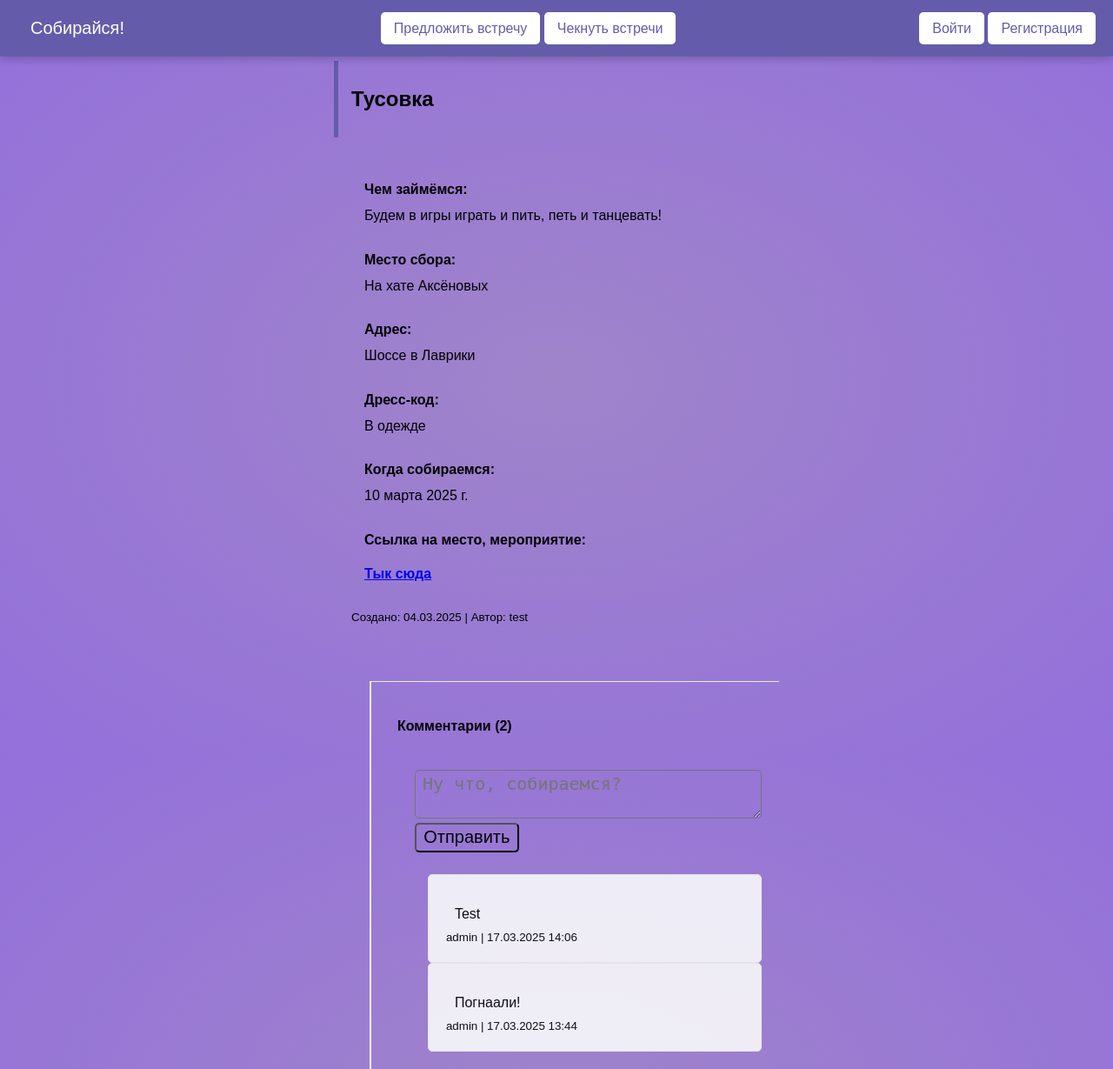
After one commit to Dim-Aks/Get_ready, a Django app: page /check/1/ in a window 1280 px wide. The commit adds this page. Shown: the whole page at 87% size. Run offline with Django 5.2, Linux system fonts and the light colour scheme; data comes from the database, SQL or seed files in the repository.

Commit message:
view detail meeting

```diff
--- a/get_ready/meetings/forms.py
+++ b/get_ready/meetings/forms.py
@@ -1,5 +1,7 @@
 from django.forms import ModelForm, DateInput, Textarea, TextInput
-from .models import Meeting
+from .models import Meeting, Comment
+from django import forms
+
 
 class MeetingForm(ModelForm):
     class Meta:
@@ -36,3 +38,15 @@ class MeetingForm(ModelForm):
                 'placeholder': 'Ну хотя бы пару дней на сборы, ну'
             }),
         }
+
+class CommentForm(forms.ModelForm):
+    class Meta:
+        model = Comment
+        fields = ('text',)
+        widgets = {
+            'text': forms.Textarea(attrs={
+                'class': 'form-control',
+                'rows': 2,
+                'placeholder': 'Ну что, собираемся?'
+            })
+        }
--- a/get_ready/meetings/models.py
+++ b/get_ready/meetings/models.py
@@ -2,7 +2,7 @@ from django.db import models
 from django.contrib.auth.models import User
 
 class Meeting(models.Model):
-    user = models.ForeignKey(User, on_delete=models.SET_NULL, null=True, blank=True)
+    author = models.ForeignKey(User, on_delete=models.SET_NULL, null=True, blank=True)
     reason_to_meet = models.CharField('Повод для встречи', max_length=150)
     meeting_place = models.CharField('Место сбора' ,max_length=255)
     address = models.CharField('Адрес', max_length=150)
@@ -14,3 +14,10 @@ class Meeting(models.Model):
 
     def __str__(self):
         return self.reason_to_meet
+
+
+class Comment(models.Model):
+    meeting = models.ForeignKey(Meeting, on_delete=models.CASCADE, related_name='comments')
+    author = models.ForeignKey(User, on_delete=models.CASCADE)
+    text = models.TextField("Комментарий")
+    created_date = models.DateTimeField("Дата создания", auto_now_add=True)
--- a/get_ready/meetings/static/meetings/css/style.css
+++ b/get_ready/meetings/static/meetings/css/style.css
@@ -70,7 +70,7 @@ body {
     align-items: center;
 }
 
-/* Контейнер для формы и заголовка */
+/* Контейнер для формы */
 .form-container {
     text-align: center;
     width: 100%;
@@ -122,3 +122,150 @@ button {
 button:hover {
     background-color: #BFACE0;
 }
+
+/* Основной контейнер событий */
+.events-container {
+    margin-left: 30%;  /* Сдвигаем весь блок влево */
+    margin-top: 70px; /* Отступ сверху, чтобы контент не загораживался шапкой */
+    max-width: 40%;   /* Уменьшаем максимальную ширину */
+}
+
+/* карточка встречи */
+.meeting-card {
+    margin-top: 70px; /* Отступ сверху, чтобы контент не загораживался шапкой */
+    margin: 10px 0;
+    transition: transform 0.3s ease, box-shadow 0.3s ease;
+    border-radius: 8px;
+    overflow: hidden;
+}
+
+/* Внутреннее содержимое карточки */
+.card-content {
+    padding: 10px 25px 10px 15px;  /* отступы */
+}
+
+/* Заголовок и текст */
+.card-title {
+    margin-left: 10px;
+}
+
+/* overflow */
+.detail-container {
+    height: 100vh;
+    display: flex;
+    flex-direction: column;
+}
+
+.main-content {
+    flex: 1;
+    overflow-y: auto;
+    padding-bottom: 20px;
+}
+
+/* Исправление отступов */
+.meeting-details {
+    margin: 0px 0;
+}
+
+.meeting-details h5 {
+    margin-bottom: 5px;  /* Уменьшаем отступ под заголовками */
+    font-size: 1.1rem;
+}
+
+.meeting-details p {
+    margin-bottom: 0px;
+    line-height: 0;
+}
+
+.card-text {
+    padding-left: 10px;
+    margin-bottom: 0.5rem;
+}
+
+.card-body {
+    padding: 1.25rem;  /* Стандартный padding вместо 20px */
+}
+
+/* Полоса прокрутки */
+::-webkit-scrollbar {
+    width: 8px;
+}
+
+::-webkit-scrollbar-track {
+    background: #f1f1f1;
+    border-radius: 4px;
+}
+
+::-webkit-scrollbar-thumb {
+    background: #888;
+    border-radius: 4px;
+}
+
+::-webkit-scrollbar-thumb:hover {
+    background: #555;
+}
+
+/* Анимация карточек */
+.meeting-card {
+    transform-origin: left center;
+}
+
+/* карточки при наведении увеличиваются */
+.meeting-card:hover {
+    transform: scale(1.02) translateX(10px);
+    box-shadow: 0 4px 15px rgba(0,0,0,0.1);
+    cursor: pointer;
+}
+
+/* Текст внутри карточек */
+.card-link {
+    text-decoration: none;
+    color: inherit;
+}
+
+/* Блок комментариев */
+.comments-section {
+    margin-left: 8%;  /* Сдвигаем комментарии вправо */
+    border-left: 2px solid #eee;
+    padding-left: 30px;
+    margin-top: 25px;
+    padding-top: 20px;
+    border-top: 1px solid #eee;
+}
+
+.comment-card {
+    transition: all 0.3s ease; /* Плавное появление комментариев */
+    opacity: 0.9;
+    margin-left: 15px;
+    background-color: #f8f9fa;
+    border-radius: 5px;
+    border: 1px solid #eee;
+}
+
+.comment-card:hover {
+    opacity: 1;
+    transform: translateX(5px);
+}
+
+/* Фикс для формы комментариев */
+.comment-form {
+    margin-bottom: 25px;
+}
+
+/* Адаптация для мобильных */
+@media (max-width: 768px) {
+    .events-container {
+        margin-left: 3%;
+        max-width: 97%;
+    }
+
+    .comments-section {
+        margin-left: 0;
+        padding-left: 15px;
+        border-left: none;
+    }
+
+    .card-content {
+        padding: 15px;
+    }
+}
--- /dev/null
+++ b/get_ready/meetings/templates/meetings/meeting_detail.html
@@ -0,0 +1,84 @@
+{% extends 'base.html' %}
+
+{% block content %}
+<div class="container-fluid events-container">
+    <div class="main-content">
+    <!-- Детали встречи -->
+    <div class="card mb-3">
+        <div class="card-header" style="border-left: 5px solid {{ 'rgb(100, 92, 170)' }}">
+            <div class="card-content">
+            <h2 class="mb-3">{{ meeting.reason_to_meet }}</h2>
+            </div>
+        </div>
+        <div class="card-body">
+            <div class="row meeting-details">
+                <div class="col-md-6 card-content">
+                    <h4>Чем займёмся:</h4>
+                    <p class="text-justify">{{ meeting.what_to_do }}</p>
+                </div>
+                <div class="col-md-6 card-content">
+                    <h4>Место сбора:</h4>
+                    <p class="text-justify">{{ meeting.meeting_place }}</p>
+                </div>
+                <div class="col-md-6 card-content">
+                    <h4>Адрес:</h4>
+                    <p class="text-justify">{{ meeting.address }}</p>
+                </div>
+                <div class="col-md-6 card-content">
+                    <h4>Дресс-код:</h4>
+                    <p class="text-justify">{{ meeting.dress_code}}</p>
+                </div>
+                <div class="col-md-6 card-content">
+                    <h4>Когда собираемся:</h4>
+                    <p class="text-justify">{{ meeting.date_meeting}}</p>
+                </div>
+                {% if meeting.link %}
+                <div class="col-md-6 card-content">
+                    <h4>Ссылка на место, мероприятие:</h4>
+                    <h4><a href="{{ meeting.link }}">Тык сюда</a></h4>
+                </div>
+                {% endif %}
+            </div>
+            <div class="mt-3">
+                <small class="text-muted">
+                    Создано: {{ meeting.date_create|date:"d.m.Y" }} |
+                    Автор: {{ meeting.author.username }}
+                </small>
+            </div>
+        </div>
+    </div>
+</div>
+
+    <!-- Комментарии -->
+    <div class="comments-section">
+        <div class="card">
+            <div class="card-header">
+                <h4 class="mb-2">Комментарии ({{ comments.count }})</h4>
+            </div>
+            <div class="card-body">
+                <form method="post" class="comment-form">
+                    {% csrf_token %}
+                    {{ form.text }}
+                    <button type="submit" class="btn btn-primary mt-2">Отправить</button>
+                </form>
+
+                <div class="comments-list">
+                    {% for comment in comments %}
+                    <div class="card mb-3 comment-card">
+                        <div class="card-body py-2">
+                            <p class="card-text mb-1">{{ comment.text }}</p>
+                            <small class="text-muted">
+                                {{ comment.author.username }} |
+                                {{ comment.created_date|date:"d.m.Y H:i" }}
+                            </small>
+                        </div>
+                    </div>
+                    {% empty %}
+                    <p>Пока нет комментариев</p>
+                    {% endfor %}
+                </div>
+            </div>
+        </div>
+    </div>
+</div>
+{% endblock %}
--- a/get_ready/meetings/urls.py
+++ b/get_ready/meetings/urls.py
@@ -6,5 +6,6 @@ from django.views.generic.base import TemplateView
 urlpatterns = [
     path('', TemplateView.as_view(template_name='meetings/index.html'), name='home'),
     path('suggest/', views.create_suggest, name='suggest'),
-    path('check/', TemplateView.as_view(template_name='meetings/check.html'), name='check'),
+    path('check/', views.view_meetings, name='check'),
+    path('check/<int:pk>/', views.meeting_detail, name='meeting_detail'),
 ]
--- a/get_ready/meetings/views.py
+++ b/get_ready/meetings/views.py
@@ -1,9 +1,9 @@
-from django.shortcuts import render, redirect
-from django.views.generic import CreateView
-from .forms import MeetingForm
+from django.contrib.auth.decorators import login_required
+from django.shortcuts import render, redirect, get_object_or_404
+from .forms import MeetingForm, CommentForm
 from .models import Meeting
 
-
+@login_required
 def create_suggest(request):
     if request.method == 'POST':
         form = MeetingForm(request.POST)
@@ -17,3 +17,29 @@ def create_suggest(request):
 
     data ={'form': form}
     return render(request, 'meetings/suggest_an_appointment.html', data)
+
+@login_required
+def view_meetings(request):
+    meetings = Meeting.objects.all().order_by('date_meeting')
+    return render(request, 'meetings/check.html', {'meetings': meetings})
+
+def meeting_detail(request, pk):
+    meeting = get_object_or_404(Meeting, pk=pk)
+    comments = meeting.comments.all().order_by('-created_date')
+
+    if request.method == 'POST':
+        form = CommentForm(request.POST)
+        if form.is_valid() and request.user.is_authenticated:
+            comment = form.save(commit=False)
+            comment.meeting = meeting
+            comment.author = request.user
+            comment.save()
+            return redirect('meeting_detail', pk=pk)
+    else:
+        form = CommentForm()
+
+    return render(request, 'meetings/meeting_detail.html', {
+        'meeting': meeting,
+        'comments': comments,
+        'form': form
+    })
```
Also changed, not shown: get_ready/meetings/templates/meetings/check.html (+21 -4 lines), get_ready/db.sqlite3, get_ready/meetings/migrations/0006_rename_user_meeting_author_and_more.py (added), get_ready/meetings/migrations/0007_comment.py (added).
